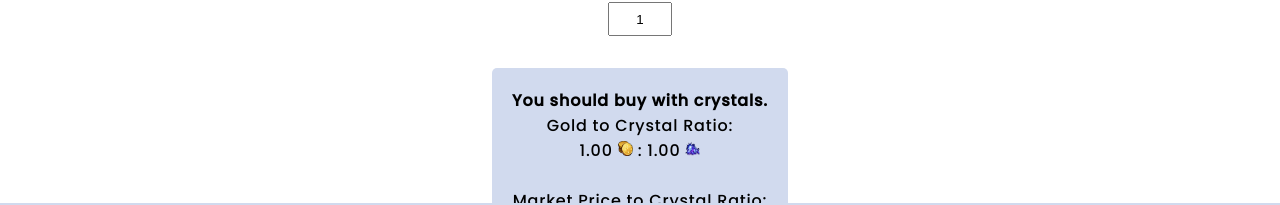
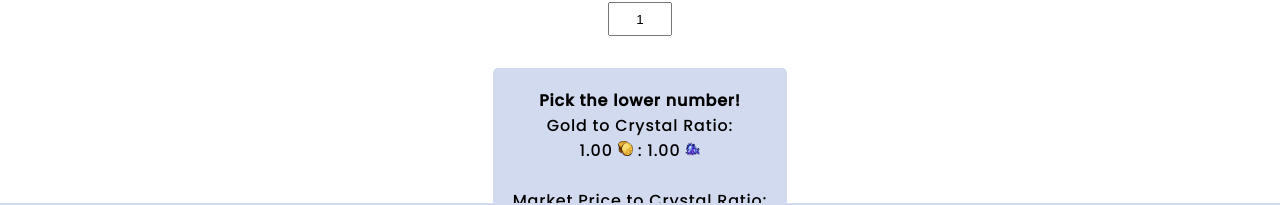
Before and after one commit to hjonsu/CurrencyRatioCalculator, a React (Create React App) app: page / in a window 1280 px wide. Shown: the part 553-758 px from the top of the page. Built offline with nearby package versions, Linux system fonts and the light colour scheme.

Commit message:
buy with x not working

```diff
--- a/src/components/CurrencyConversion.js
+++ b/src/components/CurrencyConversion.js
@@ -129,14 +129,15 @@ export default function CurrencyConversion() {
           </div>
           <div className="conversion-results">
             <strong>
-              {crystalConverter(
+              Pick the lower number!
+              {/* {crystalConverter(
                 conversionRatio(currencyCheck.goldToCrystal),
                 marketRatio(
                   currencyCheck.marketPrice,
                   currencyCheck.crystalPrice,
                   currencyCheck.itemQuantity
                 )
-              )}
+              )} */}
             </strong>
             <br />
             Gold to Crystal Ratio:
--- a/src/helpers/crystalToGoldRatios.js
+++ b/src/helpers/crystalToGoldRatios.js
@@ -1,4 +1,5 @@
 export default function crystalConverter(conversionRatio, marketRatio) {
+  console.log(conversionRatio, marketRatio)
   return conversionRatio > marketRatio
     ? "You should buy with gold."
     : "You should buy with crystals.";
--- a/src/styles/styles.css
+++ b/src/styles/styles.css
@@ -1,4 +1,4 @@
-@import url("https://fonts.googleapis.com/css2?family=Cabin:wght@400;600&family=Noto+Serif+Display:ital,wght@0,200,600;1,200&display=swap");
+/* @import url("https://fonts.googleapis.com/css2?family=Cabin:wght@400;600&family=Noto+Serif+Display:ital,wght@0,200,600;1,200&display=swap"); */
 
 .App-header {
   background-color: #282c34;
@@ -105,6 +105,7 @@
   border-radius: 5px;
 }
 
+
 }
 
 input::-webkit-outer-spin-button,
```
Also changed, not shown: public/MariSecretShop.png (added).
